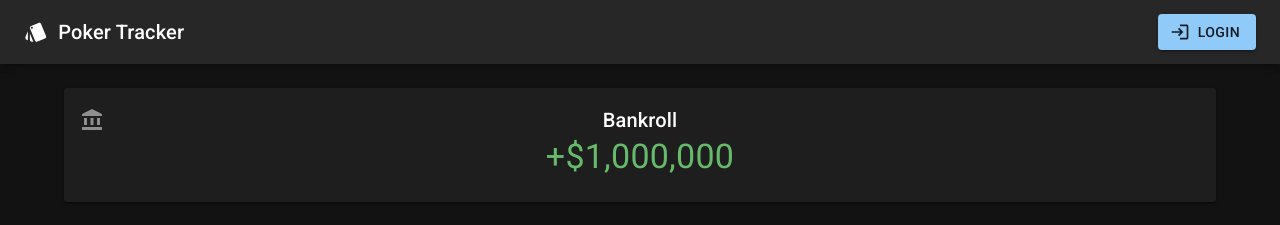
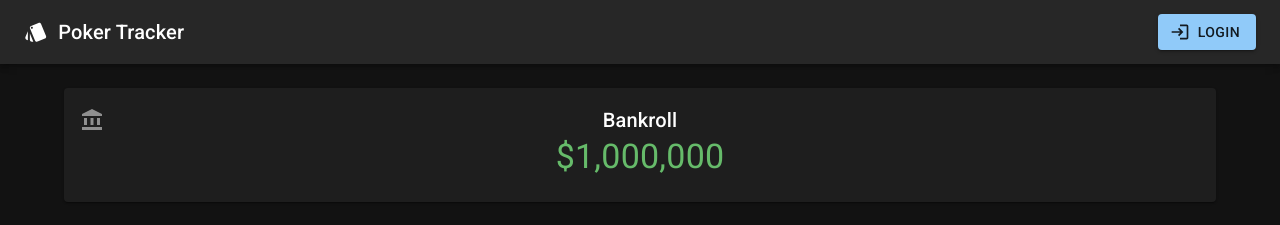
Before and after one commit to stedwick/pokertracker, a React (Create React App) app: page / in a window 1280 px wide. Shown: the top 225 px of the page. Built offline with nearby package versions, Linux system fonts and the light colour scheme; no server answers.

Commit message:
Displaying real calculated bankroll using context, calcSessionProfit, calcTotalProfit, sessionIsFinished. Also, auto-setting end time and/or cash out if the other is set, using unix key on form.

```diff
--- a/src/Poker/PnlCard.js
+++ b/src/Poker/PnlCard.js
@@ -1,19 +1,36 @@
-import * as React from 'react';
-import {Card, CardContent, Typography} from '@mui/material';
-import AccountBalanceIcon from '@mui/icons-material/AccountBalance';
+import * as React from "react";
+import { Card, CardContent, Typography } from "@mui/material";
+import AccountBalanceIcon from "@mui/icons-material/AccountBalance";
+import { PokerSessionsContext } from "./PokerSessionsState";
+import currency from "currency.js";
 
 export class PnlCard extends React.Component {
   render() {
+    const { crud, pokerSessions } = this.context;
+    const balance = crud.calcTotalProfit(pokerSessions).add(999839);
+
     return (
       <Card>
         <CardContent>
-          <Typography variant="h6" sx={{ color: 'text.disabled', position: 'absolute'}}>
-            <AccountBalanceIcon sx={{ verticalAlign: 'sub'}}/>
+          <Typography
+            variant="h6"
+            sx={{ color: "text.disabled", position: "absolute" }}
+          >
+            <AccountBalanceIcon sx={{ verticalAlign: "sub" }} />
           </Typography>
-          <Typography variant="h6" align="center">Bankroll</Typography>
-          <Typography variant="h4" align="center" sx={{ color: 'success.main' }}>+$1,000,000</Typography>
+          <Typography variant="h6" align="center">
+            Bankroll
+          </Typography>
+          <Typography
+            variant="h4"
+            align="center"
+            sx={{ color: "success.main" }}
+          >
+            {currency(balance, {precision: 0}).format()}
+          </Typography>
         </CardContent>
       </Card>
     );
   }
 }
+PnlCard.contextType = PokerSessionsContext;
--- a/src/Poker/PokerSession.js
+++ b/src/Poker/PokerSession.js
@@ -16,8 +16,8 @@ import PokerSessionForm from "./PokerSessionForm";
 import FiberNewIcon from "@mui/icons-material/FiberNew";
 import { orange } from "@mui/material/colors";
 import currency from "currency.js";
+// window.currency = currency;
 const dayjs = require("dayjs");
-window.currency = currency;
 
 class PokerSession extends React.Component {
   constructor(props) {
@@ -34,6 +34,8 @@ class PokerSession extends React.Component {
   render() {
     const location = this.props.pokerSession.location;
     const pokerSession = this.props.pokerSession;
+    const crud = this.props.crud;
+
     let sessionIcon;
     if (pokerSession.cashOrTourney === "cashGame") {
       sessionIcon = <LocalAtmOutlinedIcon />;
@@ -51,13 +53,10 @@ class PokerSession extends React.Component {
       );
     }
 
-    let profit = false;
+    let profit = crud.calcSessionProfit(pokerSession);
     let profitEl = false;
     let AccordionSummaryBgColor = false;
-    if ((pokerSession.cashOut || pokerSession.cashOut === 0) && (pokerSession.buyIn || pokerSession.buyIn === 0)) {
-      profit = currency(pokerSession.cashOut).subtract(currency(pokerSession.buyIn));
-    }
-    if (profit) {
+    if (crud.sessionIsFinished(pokerSession)) {
       let color, plusOrMinus;
       if (profit > 0) {
         color = "success.main";
@@ -140,6 +139,7 @@ class PokerSession extends React.Component {
 
         <AccordionDetails>
           <PokerSessionForm
+            key={this.props.pokerSession.key || undefined}
             pokerSession={this.props.pokerSession}
             closeHandler={this.toggleExpanded}
             crud={this.props.crud}
--- a/src/Poker/PokerSessionsState.js
+++ b/src/Poker/PokerSessionsState.js
@@ -1,4 +1,6 @@
 import * as React from "react";
+import currency from "currency.js";
+// window.currency = currency;
 const dayjs = require("dayjs");
 
 const PokerSessionsContext = React.createContext({ values: [] });
@@ -81,9 +83,37 @@ export class PokerSessionsState extends React.Component {
         create: this.addPokerSession,
         update: this.updatePokerSession,
         delete: this.deletePokerSession,
+        calcSessionProfit: this.calcSessionProfit,
+        calcTotalProfit: this.calcTotalProfit,
+        sessionIsFinished: this.sessionIsFinished,
       },
     };
   }
+
+  sessionIsFinished = (pokerSession) => {
+    return (
+      ((pokerSession.cashOut || pokerSession.cashOut === 0) &&
+      (pokerSession.buyIn || pokerSession.buyIn === 0))
+      || pokerSession.endDateTime
+    );
+  };
+
+  calcTotalProfit = (pokerSessions) => {
+    return pokerSessions.reduce((sum, pSess) => {
+      sum = sum.add(this.calcSessionProfit(pSess, true));
+      // console.log(`Sessions profit: ${this.calcSessionProfit(pSess).format()} ... Running total: ${sum.format()}`);
+      return sum;
+    }, currency());
+  };
+
+  calcSessionProfit = (pokerSession, whileRunning = false) => {
+    let profit = currency();
+    if (this.sessionIsFinished(pokerSession) || whileRunning) {
+      profit = profit.add(pokerSession.cashOut).subtract(pokerSession.buyIn);
+      // console.log(`${pokerSession.cashOut} - ${pokerSession.buyIn} = ${profit.format()}`);
+    }
+    return profit;
+  };
 
   sortPokerSessions = (pSess) => {
     pSess.sort((a, b) => {
@@ -102,6 +132,22 @@ export class PokerSessionsState extends React.Component {
       );
       if (index !== -1) {
         const prevPokerSession = prevPokerSessions.at(index);
+
+        if (
+          (updatedPokerSession.cashOut && !prevPokerSession.cashOut)
+          && (!updatedPokerSession.endDateTime && !prevPokerSession.endDateTime)
+        ) {
+          updatedPokerSession.endDateTime = dayjs();
+          updatedPokerSession.key = dayjs().unix();
+        }
+        if (
+          (updatedPokerSession.endDateTime && !prevPokerSession.endDateTime)
+          && (!updatedPokerSession.cashOut && !prevPokerSession.cashOut)
+        ) {
+          updatedPokerSession.cashOut = 0;
+          updatedPokerSession.key = dayjs().unix();
+        }
+
         const newPokerSession = { ...prevPokerSession, ...updatedPokerSession };
         delete newPokerSession.isNew;
         const newPokerSessions = prevPokerSessions;
```
